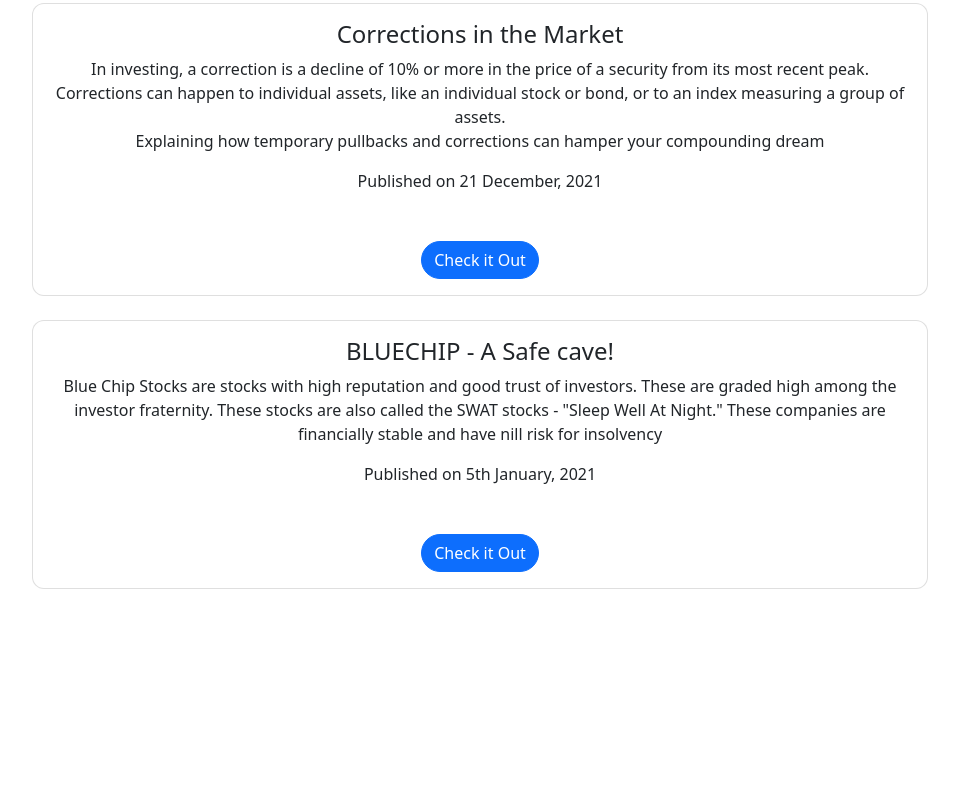
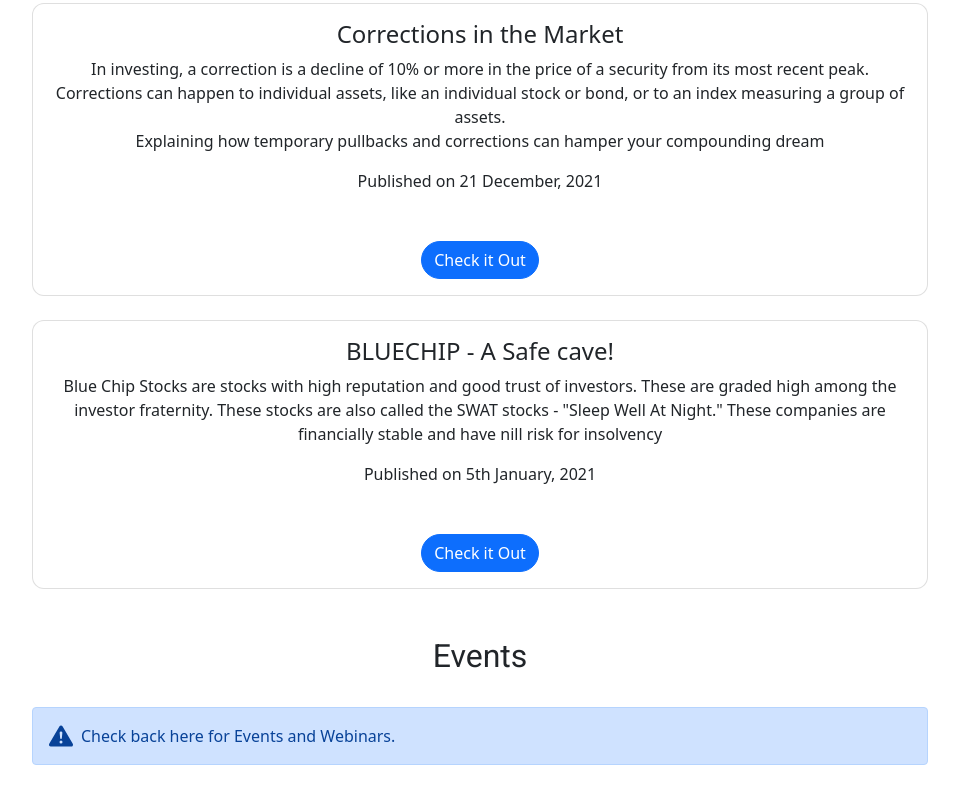
Before and after one commit to ChintzRuparel/TWODS-Capital, a plain HTML site: page twods-blog.html in a window 1280 px wide. Shown: the part 369-1172 px from the top of the page, without its empty margins (160-1119 px from the left). Before the commit the page ends 958 px from the top, so only its background shows below. Drawn offline with nearby package versions, Linux system fonts and the light colour scheme.

Commit message:
added events sections for webinars

```diff
--- a/twods-blog.html
+++ b/twods-blog.html
@@ -14,6 +14,11 @@
   <script src="https://cdn.jsdelivr.net/npm/bootstrap@5.1.3/dist/js/bootstrap.min.js" integrity="sha384-QJHtvGhmr9XOIpI6YVutG+2QOK9T+ZnN4kzFN1RtK3zEFEIsxhlmWl5/YESvpZ13" crossorigin="anonymous"></script>
   <!--End of Boostrap Include Files-->
 
+  <!-- google fonts -->
+  <link rel="preconnect" href="https://fonts.googleapis.com">
+  <link rel="preconnect" href="https://fonts.gstatic.com" crossorigin>
+  <link href="https://fonts.googleapis.com/css2?family=Roboto&display=swap" rel="stylesheet">
+  <!-- google fonts end  -->
 </head>
 <body>
   <br><br>
@@ -188,7 +193,24 @@
 <!-- 1. Blog Update - > Change data-bs-target in button and change id in <div>
      2. Test it on local first then upload via github  -->
 
+  <br><br>
+     <!-- Events Starts from here -->
 
+      <center><h2 style="font-family: 'Roboto', sans-serif;">Events</h2></center><br>
+    <center>
+     <div style="width: 70%;" class="alert alert-primary d-flex align-items-center" role="alert">
+      <svg xmlns="http://www.w3.org/2000/svg" width="24" height="24" fill="currentColor" class="bi bi-exclamation-triangle-fill flex-shrink-0 me-2" viewBox="0 0 16 16" role="img" aria-label="Warning:">
+        <path d="M8.982 1.566a1.13 1.13 0 0 0-1.96 0L.165 13.233c-.457.778.091 1.767.98 1.767h13.713c.889 0 1.438-.99.98-1.767L8.982 1.566zM8 5c.535 0 .954.462.9.995l-.35 3.507a.552.552 0 0 1-1.1 0L7.1 5.995A.905.905 0 0 1 8 5zm.002 6a1 1 0 1 1 0 2 1 1 0 0 1 0-2z"/>
+      </svg>
+      <center>
+      <div>
+        Check back here for Events and Webinars.
+      </div>
+    </center>
+    </div>
+  </center>
+
+    <br><br>
 
 </body>
 </html>
```
